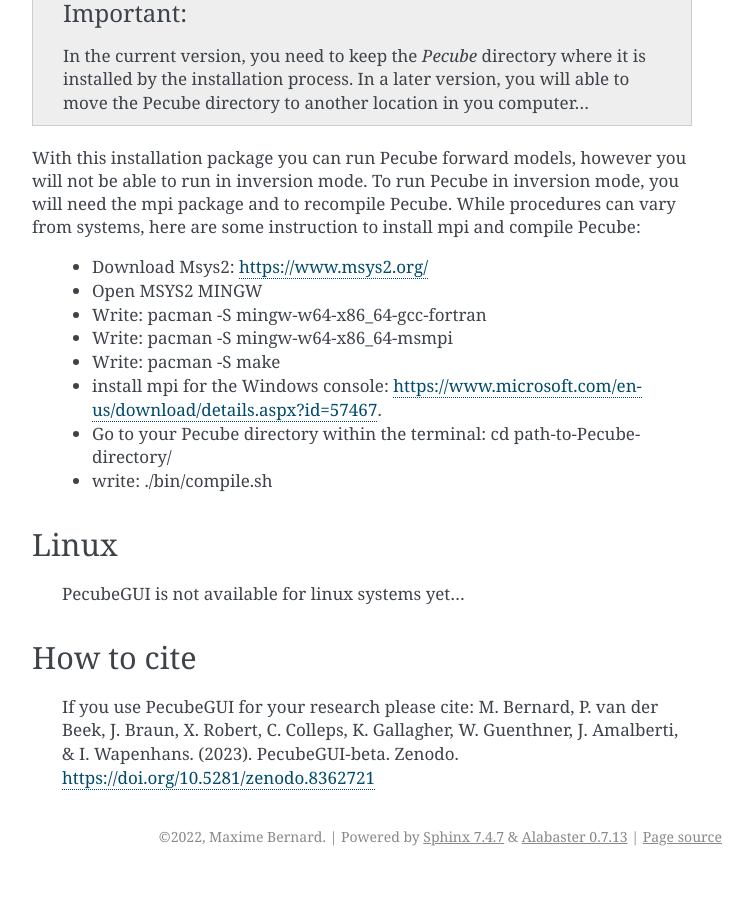
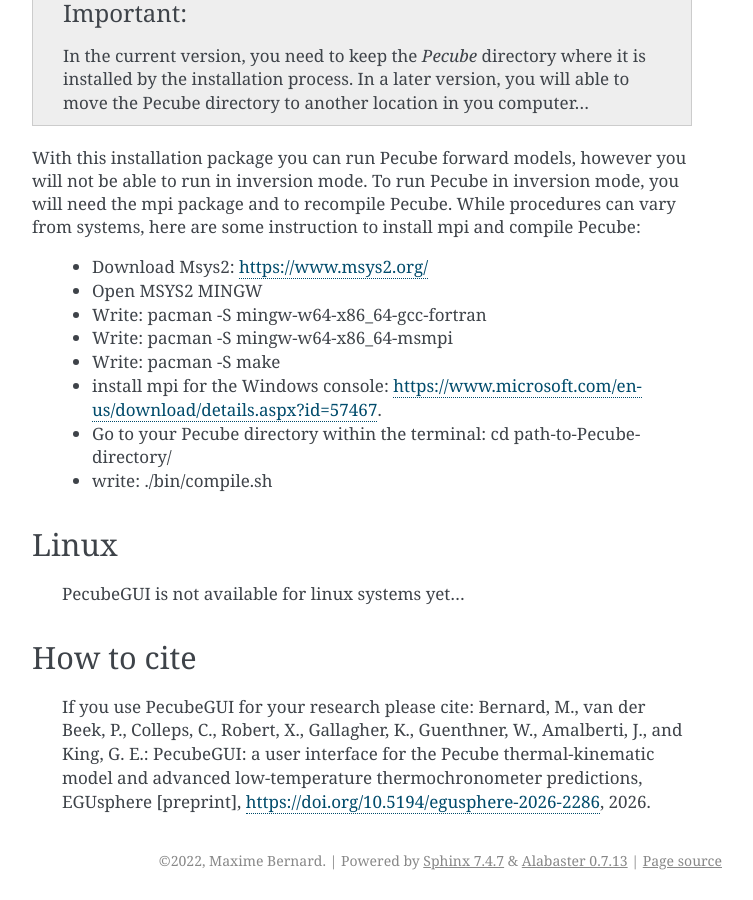
Before and after one commit to MBernAca/PecubeGUI_Doc, a Sphinx documentation site: the page built from docs/source/installation.rst, in a window 1280 px wide and 900 px high, scrolled down 1287 px. Shown: the whole window, without its empty margins (388-1141 px from the left). Built offline with Sphinx 7.4.7, drawn with Linux system fonts in a browser that asks for light colours; before the commit the page ends 2163 px from its top, so only the background shows below that.

Commit message:
Update installation.rst

```diff
--- a/docs/source/installation.rst
+++ b/docs/source/installation.rst
@@ -65,4 +65,4 @@
 How to cite
 ------------
 
- If you use PecubeGUI for your research please cite: M. Bernard, P. van der Beek, J. Braun, X. Robert, C. Colleps, K. Gallagher, W. Guenthner, J. Amalberti, & I. Wapenhans. (2023). PecubeGUI-beta. Zenodo. https://doi.org/10.5281/zenodo.8362721
+ If you use PecubeGUI for your research please cite:  Bernard, M., van der Beek, P., Colleps, C., Robert, X., Gallagher, K., Guenthner, W., Amalberti, J., and King, G. E.: PecubeGUI: a user interface for the Pecube thermal-kinematic model and advanced low-temperature thermochronometer predictions, EGUsphere [preprint], https://doi.org/10.5194/egusphere-2026-2286, 2026.
```
